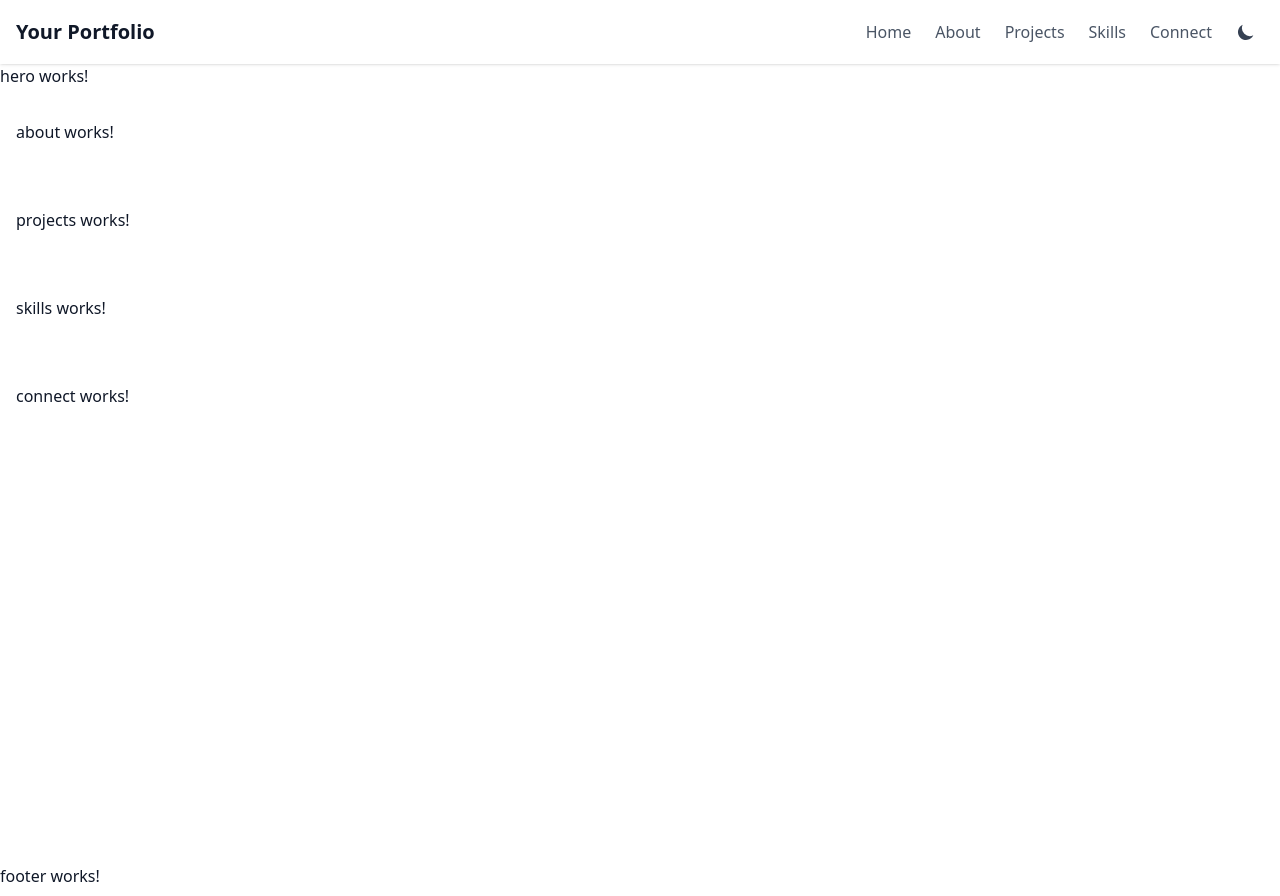
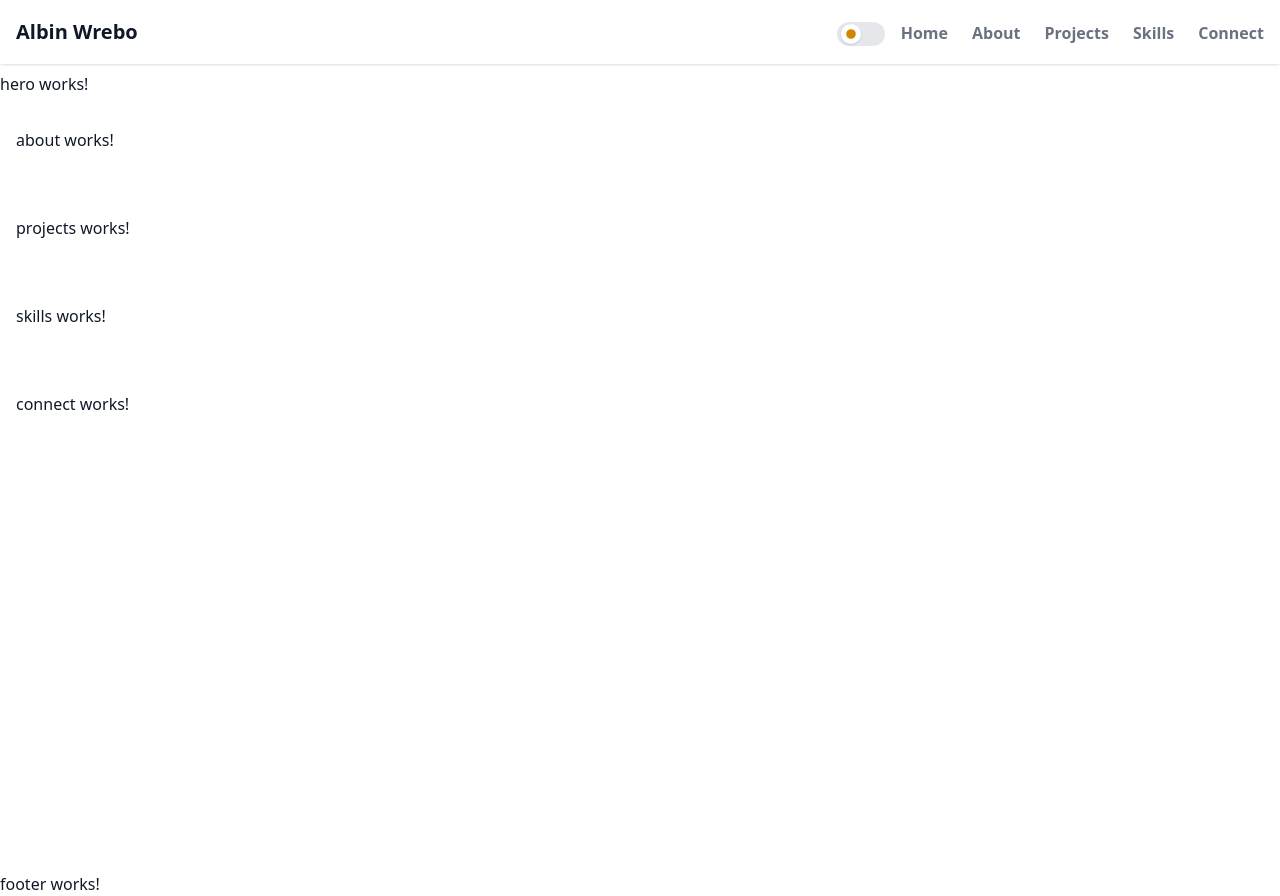
Before and after one commit to beforeAW/portfolio, an Angular app in the folder portfolio/: page / in a window 1280 px wide. Built offline with nearby package versions, Linux system fonts and the light colour scheme.

Commit message:
Feat: design header

```diff
--- a/portfolio/src/app/components/header/header.component.html
+++ b/portfolio/src/app/components/header/header.component.html
@@ -7,10 +7,10 @@
         </a>
       </div>
       <div class="flex items-center space-x-4">
+        <app-theme-toggle></app-theme-toggle>
         <app-navbar></app-navbar>
-        <app-theme-toggle></app-theme-toggle>
       </div>
     </div>
   </div>
 </header>
-<div class="h-16"></div>
+<div class="h-18"></div>
--- a/portfolio/src/app/components/header/header.component.ts
+++ b/portfolio/src/app/components/header/header.component.ts
@@ -15,5 +15,5 @@ import { CommonModule } from '@angular/common';
   styleUrl: './header.component.css'
 })
 export class HeaderComponent {
-  title: string = 'Your Portfolio';
+  title: string = 'Albin Wrebo';
 }
--- a/portfolio/src/app/components/header/navbar/navbar.component.ts
+++ b/portfolio/src/app/components/header/navbar/navbar.component.ts
@@ -8,10 +8,10 @@ import { CommonModule } from '@angular/common';
   template: `
     <nav class="flex">
       <!-- Desktop Navigation -->
-      <div class="hidden md:flex space-x-6">
+      <div class="hidden md:flex space-x-6 mt-0.5">
         <a *ngFor="let item of navItems"
            [href]="item.href"
-           class="text-gray-600 dark:text-gray-300 hover:text-gray-900 dark:hover:text-white transition-colors">
+           class="font-bold text-gray-500 dark:text-gray-300 hover:text-blue-800 dark:hover:text-yellow-600 transition-colors">
           {{item.label}}
         </a>
       </div>
@@ -19,7 +19,7 @@ import { CommonModule } from '@angular/common';
       <!-- Mobile Toggle -->
       <button
         (click)="toggleMobileMenu()"
-        class="md:hidden p-2 rounded-md text-gray-600 dark:text-gray-300 hover:bg-gray-100 dark:hover:bg-gray-800">
+        class="md:hidden p-2 rounded-md mt-1 text-gray-600 dark:text-gray-300 hover:bg-gray-100 dark:hover:bg-gray-800">
         <svg xmlns="http://www.w3.org/2000/svg" class="h-6 w-6" fill="none" viewBox="0 0 24 24" stroke="currentColor">
           <path *ngIf="!mobileMenuOpen" stroke-linecap="round" stroke-linejoin="round" stroke-width="2" d="M4 6h16M4 12h16M4 18h16" />
           <path *ngIf="mobileMenuOpen" stroke-linecap="round" stroke-linejoin="round" stroke-width="2" d="M6 18L18 6M6 6l12 12" />
--- a/portfolio/src/app/components/theme-toggle/theme-toggle.component.ts
+++ b/portfolio/src/app/components/theme-toggle/theme-toggle.component.ts
@@ -1,27 +1,38 @@
 import { Component, OnInit, OnDestroy } from '@angular/core';
-import { NgIf } from '@angular/common';
+import { CommonModule } from '@angular/common';
 import { ThemeService } from '../../services/theme.service';
 import { Subject, takeUntil } from 'rxjs';
 
 @Component({
   selector: 'app-theme-toggle',
   standalone: true,
-  imports: [NgIf],
+  imports: [CommonModule],
   template: `
     <button
       (click)="toggleTheme()"
-      class="p-2 rounded-full hover:bg-gray-200 dark:hover:bg-gray-700 transition-colors"
+      class="relative inline-flex items-center mt-2 h-6 rounded-full w-12 transition-colors focus:outline-none"
+      [ngClass]="{'bg-gray-600': isDarkMode, 'bg-gray-200': !isDarkMode}"
       aria-label="Toggle theme">
-      <!-- Sun icon (shown in dark mode) -->
-      <svg *ngIf="isDarkMode" class="w-5 h-5 text-yellow-400" fill="currentColor" viewBox="0 0 20 20">
-        <path fill-rule="evenodd" d="M10 2a1 1 0 011 1v1a1 1 0 11-2 0V3a1 1 0 011-1zm4.45 1.27a1 1 0 010 1.41l-.7.7a1 1 0 11-1.42-1.4l.7-.7a1 1 0 011.42 0zm-9.9 1.41a1 1 0 01-1.4-1.41l.7-.7a1 1 0 011.4 1.4l-.7.7zM10 15a5 5 0 100-10 5 5 0 000 10zm-6.72-2.04a1 1 0 01.75 1.86l-.7.7a1 1 0 01-1.4-1.41l.7-.7a1 1 0 01.65-.45zM12 20a1 1 0 01-1-1v-1a1 1 0 112 0v1a1 1 0 01-1 1zM5.55 17.32a1 1 0 010-1.41l.7-.7a1 1 0 111.4 1.41l-.7.7a1 1 0 01-1.4 0zm10.35-.7a1 1 0 001.4-1.41l-.7-.7a1 1 0 00-1.4 1.4l.7.7z" clip-rule="evenodd" />
-      </svg>
-      <!-- Moon icon (shown in light mode) -->
-      <svg *ngIf="!isDarkMode" class="w-5 h-5 text-gray-700" fill="currentColor" viewBox="0 0 20 20">
-        <path d="M17.293 13.293A8 8 0 016.707 2.707a8.001 8.001 0 1010.586 10.586z" />
-      </svg>
+
+      <!-- Toggle circle -->
+      <span
+        class="inline-block w-5 h-5 transform bg-white rounded-full transition-transform duration-200 ease-in-out shadow-sm"
+        [ngClass]="{'translate-x-6': isDarkMode, 'translate-x-1': !isDarkMode}">
+
+        <!-- Optional tiny icon inside circle -->
+        <svg *ngIf="isDarkMode" class="h-3 w-3 m-1 text-gray-600" fill="currentColor" viewBox="0 0 20 20">
+          <path d="M17.293 13.293A8 8 0 016.707 2.707a8.001 8.001 0 1010.586 10.586z" />
+        </svg>
+        <svg *ngIf="!isDarkMode" class="h-3 w-3 m-1 text-yellow-600" fill="currentColor" viewBox="0 0 20 20">
+          <circle cx="10" cy="10" r="8" />
+        </svg>
+      </span>
+
+      <span class="sr-only">
+        {{isDarkMode ? 'Switch to light mode' : 'Switch to dark mode'}}
+      </span>
     </button>
-  `,
+  `
 })
 export class ThemeToggleComponent implements OnInit, OnDestroy {
   isDarkMode = false;
```
